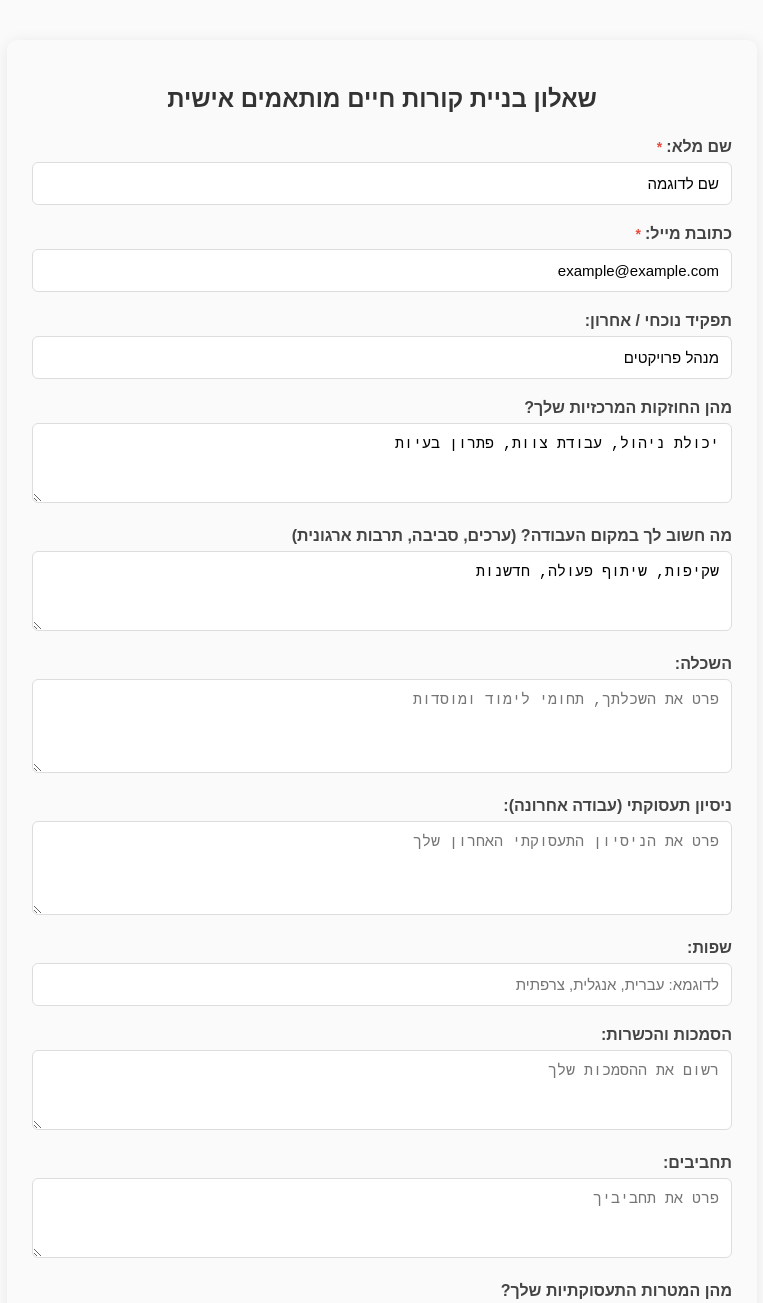
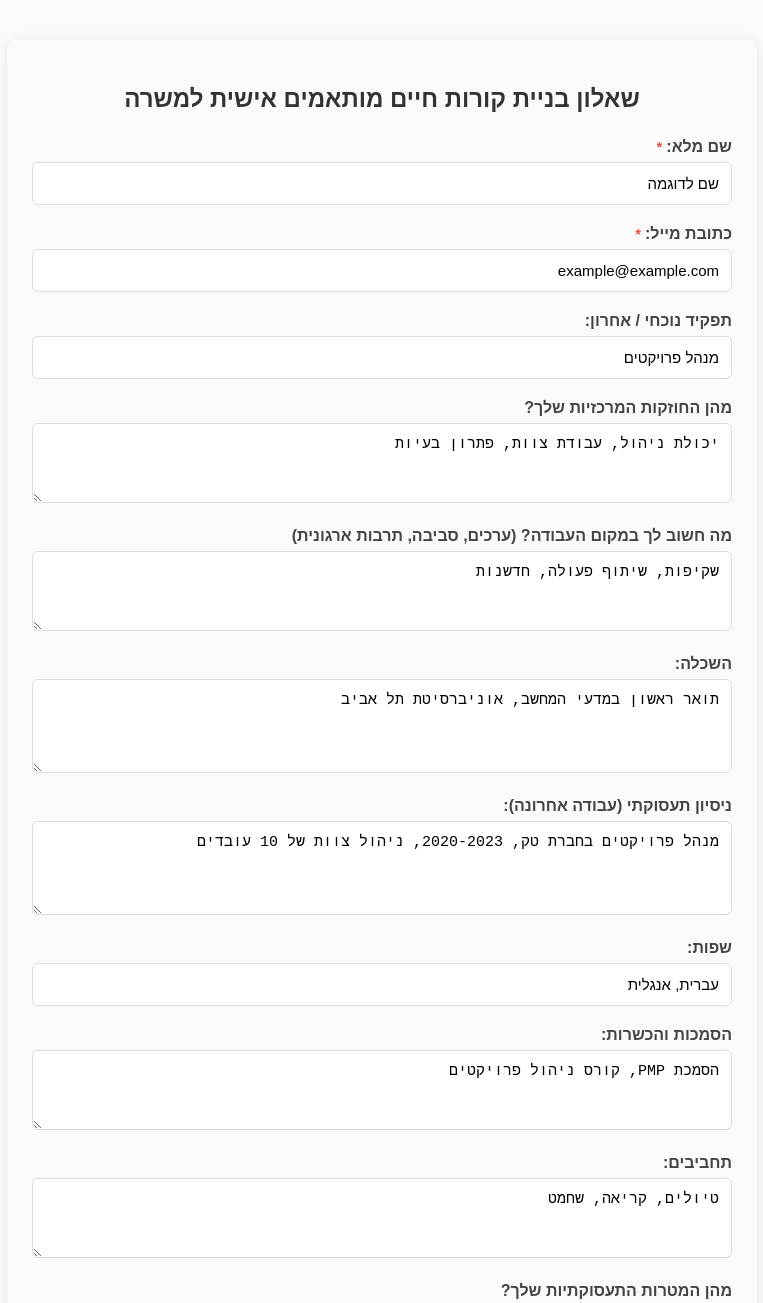
Before and after one commit to NetanelLvi/AI-course, a plain HTML site: page index.html in a window 1280 px wide. Shown: the top 1303 px of the page, without its empty margins (258-1021 px from the left). Drawn offline with Linux system fonts and the light colour scheme.

Commit message:
הוספת ערכים דיפולטיביים לכל השדות

```diff
--- a/index.html
+++ b/index.html
@@ -101,7 +101,7 @@
   </style>
 </head>
 <body>
-  <h2>שאלון בניית קורות חיים מותאמים אישית</h2>
+  <h2> שאלון בניית קורות חיים מותאמים אישית למשרה</h2>
   <form method="POST" action="https://hook.eu2.make.com/m2dg2m5ghouddruwk7pr5jwruwboo2dd">
 
     <label for="fullname">שם מלא:</label>
@@ -120,19 +120,19 @@
     <textarea id="values" name="values" rows="3">שקיפות, שיתוף פעולה, חדשנות</textarea>
 
     <label for="education">השכלה:</label>
-    <textarea id="education" name="education" rows="4" placeholder="פרט את השכלתך, תחומי לימוד ומוסדות"></textarea>
+    <textarea id="education" name="education" rows="4">תואר ראשון במדעי המחשב, אוניברסיטת תל אביב</textarea>
 
     <label for="experience">ניסיון תעסוקתי (עבודה אחרונה):</label>
-    <textarea id="experience" name="experience" rows="4" placeholder="פרט את הניסיון התעסוקתי האחרון שלך"></textarea>
+    <textarea id="experience" name="experience" rows="4">מנהל פרויקטים בחברת טק, 2020-2023, ניהול צוות של 10 עובדים</textarea>
 
     <label for="languages">שפות:</label>
-    <input type="text" id="languages" name="languages" placeholder="לדוגמא: עברית, אנגלית, צרפתית">
+    <input type="text" id="languages" name="languages" value="עברית, אנגלית" placeholder="לדוגמא: עברית, אנגלית, צרפתית">
 
     <label for="certifications">הסמכות והכשרות:</label>
-    <textarea id="certifications" name="certifications" rows="3" placeholder="רשום את ההסמכות שלך"></textarea>
+    <textarea id="certifications" name="certifications" rows="3">הסמכת PMP, קורס ניהול פרויקטים</textarea>
 
     <label for="hobbies">תחביבים:</label>
-    <textarea id="hobbies" name="hobbies" rows="3" placeholder="פרט את תחביביך"></textarea>
+    <textarea id="hobbies" name="hobbies" rows="3">טיולים, קריאה, שחמט</textarea>
 
     <label for="career_goals">מהן המטרות התעסוקתיות שלך?</label>
     <textarea id="career_goals" name="career_goals" rows="3">להתקדם לתפקיד ניהולי בכיר</textarea>
@@ -149,6 +149,7 @@
     <label for="upload">העלה קובץ קורות חיים (אופציונלי):</label>
     <input type="file" id="upload" name="cv_file" accept=".pdf,.doc,.docx">
 
+</form>
     <button type="submit">שלח</button>
   </form>
 </body>
```
